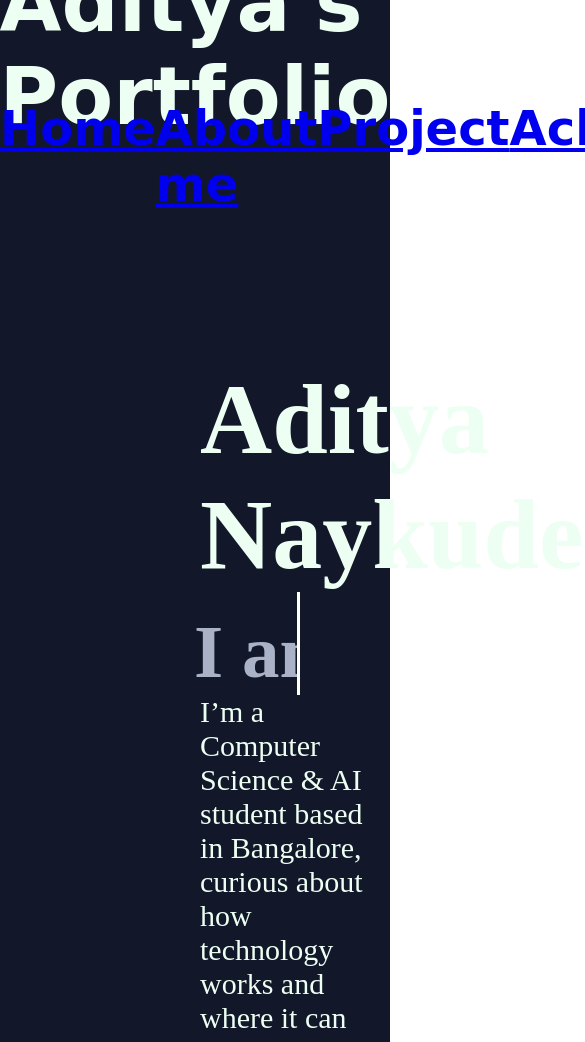
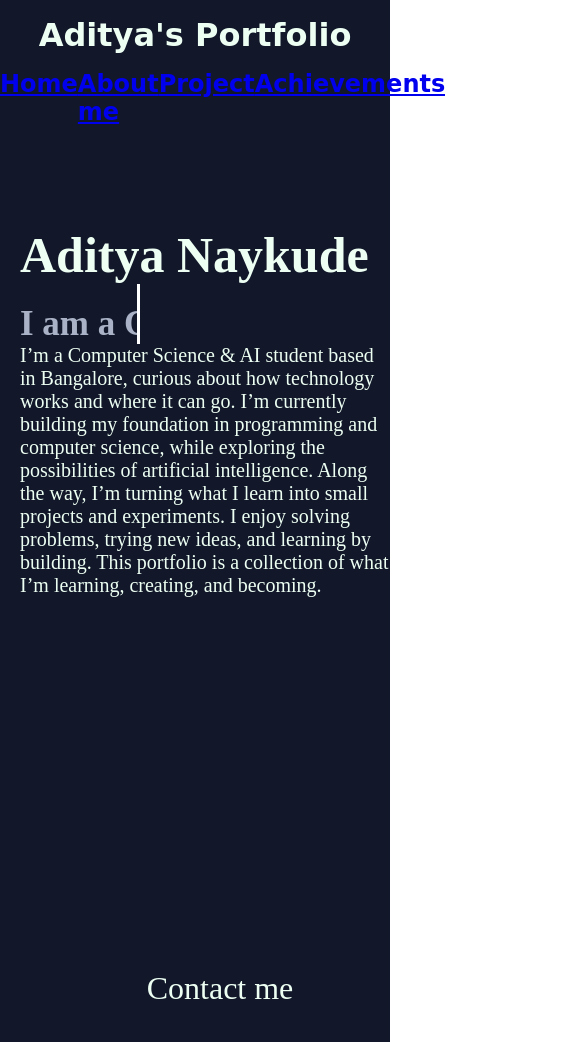
Before and after one commit to Aditya18633/webdev-project, a plain HTML site: page index.html in a window 390 px wide. Shown: the top 1042 px of the page, 585 px wide, since content can reach past the window. Drawn offline with Linux system fonts and the light colour scheme.

Commit message:
Enhance responsive design for navbar and content
Added responsive styles for various elements in the navbar and content sections.

```diff
--- a/stylehome.css
+++ b/stylehome.css
@@ -109,5 +109,52 @@
      background-color: rgb(18,24,42);
     color: whitesmoke;
     font-size: 3rem;
+}
 
+@media (max-width: 600px) {
+
+    .navbar {
+        height: 70px;
+        font-size: 2rem;
+    }
+
+    .option {
+        font-size: 1.5rem;
+    }
+
+    .content {
+        height: auto;
+        min-height: 100vh;
+    }
+
+    h1 {
+        padding-top: 100px;
+        padding-left: 20px;
+        font-size: 50px;
+    }
+
+    h6 {
+        padding-left: 20px;
+        padding-top: 20px;
+        font-size: 35px;
+    }
+
+    .contentpro {
+        padding-left: 20px;
+        font-size: 20px;
+    }
+
+    .contact {
+        font-size: 2rem;
+    }
+
+    .contactme {
+        gap: 20px;
+    }
+
+    .instagram,
+    .Github,
+    .linkedin {
+        font-size: 2rem;
+    }
 }
```
